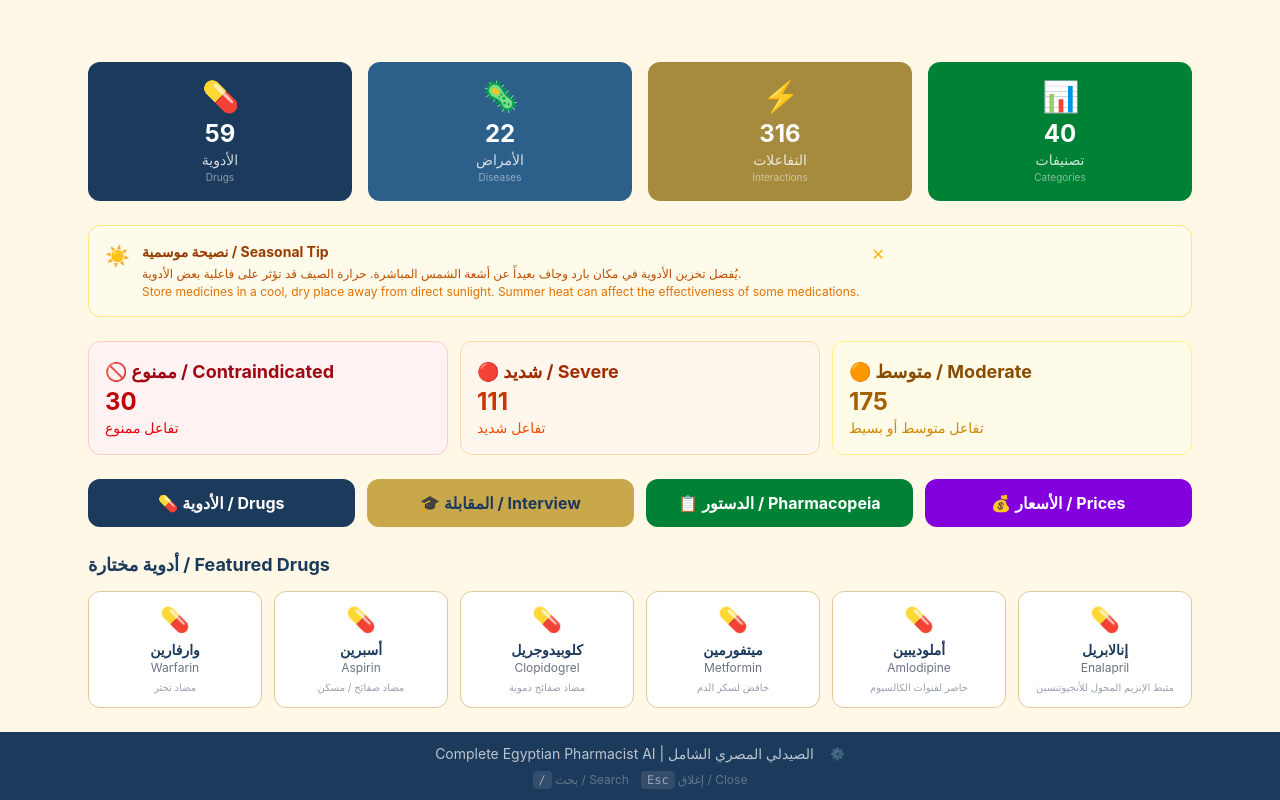
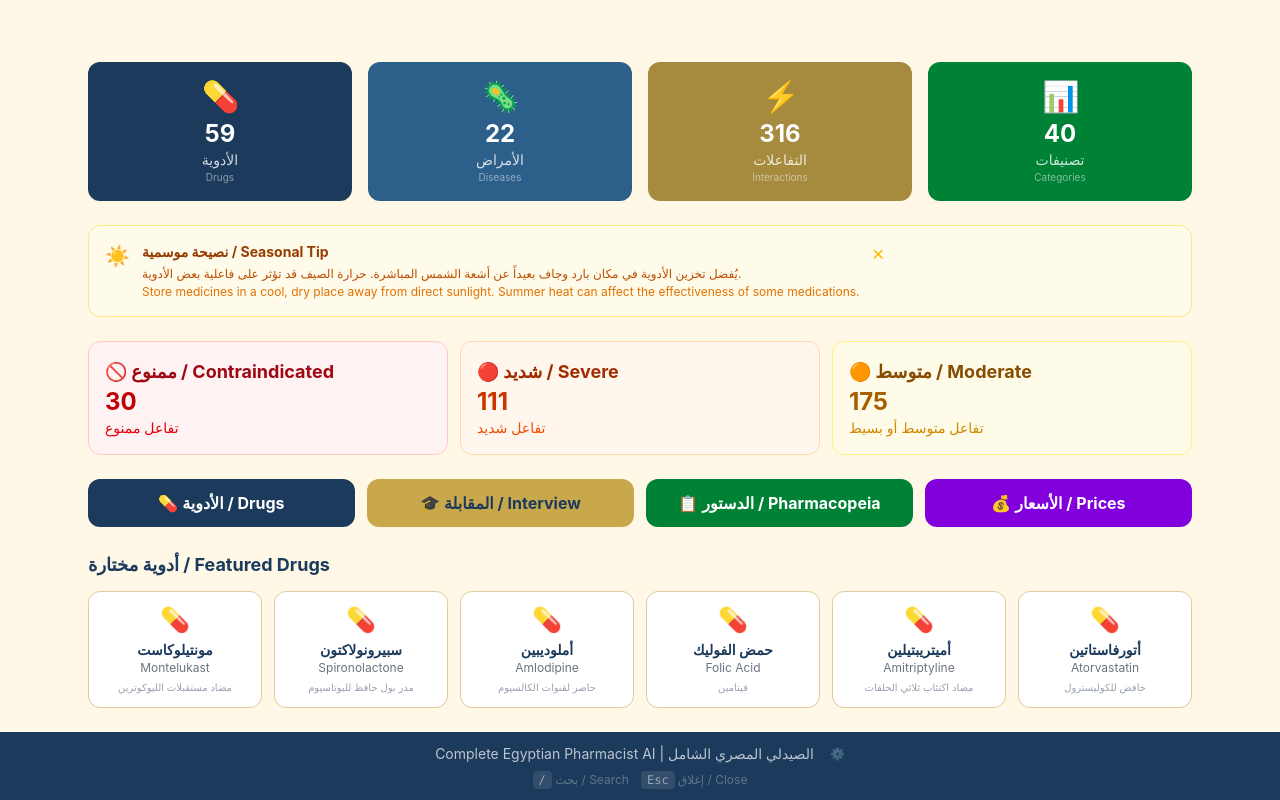
Before and after one commit to DR-MadaKamal/egyptian-pharmacist-ai, a React (Vite) app: page / in a window 1280 px wide. Shown: the part 254-1054 px from the top of the page. Built offline with nearby package versions, Linux system fonts and the light colour scheme.

Commit message:
feat: rotate featured drugs every 15s with click-to-expand detail view

```diff
--- a/src/components/Home.jsx
+++ b/src/components/Home.jsx
@@ -1,4 +1,4 @@
-import { useState, useEffect, useRef } from 'react'
+import { useState, useEffect, useRef, useMemo } from 'react'
 import { severityConfig } from '../utils/interactions.js'
 
 function AnimatedCounter({ end, suffix }) {
@@ -38,6 +38,21 @@ export default function Home({ drugs, diseases, recentlyViewed, onBrowse, onInte
     const q = quickQuery.toLowerCase()
     return d.nameEn?.toLowerCase().includes(q) || d.nameAr?.includes(q)
   }).slice(0, 5)
+
+  const enrichedDrugs = useMemo(() => drugs.filter(d => !d.edaOnly), [drugs])
+  const [featuredDrugs, setFeaturedDrugs] = useState(() => {
+    const shuffled = [...(drugs.filter(d => !d.edaOnly))].sort(() => Math.random() - 0.5)
+    return shuffled.slice(0, 6)
+  })
+  const [expandedDrug, setExpandedDrug] = useState(null)
+
+  useEffect(() => {
+    const interval = setInterval(() => {
+      const shuffled = [...enrichedDrugs].sort(() => Math.random() - 0.5)
+      setFeaturedDrugs(shuffled.slice(0, 6))
+    }, 15000)
+    return () => clearInterval(interval)
+  }, [enrichedDrugs])
   const totalInteractions = drugs.reduce((s, d) => s + d.drugInteractions.length + d.diseaseInteractions.length, 0)
   const contraindicated = drugs.reduce((s, d) =>
     s + d.drugInteractions.filter(i => i.severity === 'contraindicated').length +
@@ -49,8 +64,6 @@ export default function Home({ drugs, diseases, recentlyViewed, onBrowse, onInte
   )
 
   const categories = [...new Set(drugs.map(d => d.category))].length
-
-  const featuredDrugs = drugs.slice(0, 6)
 
   return (
     <div className="space-y-6">
@@ -178,8 +191,11 @@ export default function Home({ drugs, diseases, recentlyViewed, onBrowse, onInte
         <h2 className="text-lg font-bold text-nile mb-3">أدوية مختارة / Featured Drugs</h2>
         <div className="grid grid-cols-2 md:grid-cols-3 lg:grid-cols-6 gap-3">
           {featuredDrugs.map(drug => (
-            <div key={drug.id} className="bg-white border border-sand-dark rounded-xl p-3 text-center hover:shadow-md transition-shadow cursor-pointer"
-              onClick={() => onBrowse()}
+            <div key={drug.id}
+              onClick={() => setExpandedDrug(expandedDrug?.id === drug.id ? null : drug)}
+              className={`bg-white border rounded-xl p-3 text-center hover:shadow-md transition-all cursor-pointer ${
+                expandedDrug?.id === drug.id ? 'border-gold shadow-lg ring-2 ring-gold scale-105 z-10' : 'border-sand-dark'
+              }`}
             >
               <div className="text-2xl mb-1">{drug.formEmoji || '💊'}</div>
               <div className="font-bold text-nile text-sm">{drug.nameAr}</div>
@@ -188,6 +204,45 @@ export default function Home({ drugs, diseases, recentlyViewed, onBrowse, onInte
             </div>
           ))}
         </div>
+
+        {expandedDrug && (
+          <div className="mt-4 bg-white border border-gold rounded-xl p-5 shadow-lg">
+            <div className="flex items-start justify-between mb-3">
+              <button onClick={() => setExpandedDrug(null)} className="text-gray-400 hover:text-gray-600 text-lg">✕</button>
+              <div className="text-right flex-1 mr-3">
+                <h3 className="text-xl font-bold text-nile">{expandedDrug.nameAr}</h3>
+                <p className="text-gray-500">{expandedDrug.nameEn}</p>
+              </div>
+              <div className="text-4xl">{expandedDrug.formEmoji || '💊'}</div>
+            </div>
+            <div className="grid grid-cols-2 md:grid-cols-3 gap-3 text-sm">
+              {expandedDrug.scientificNameAr && (
+                <div><span className="text-xs text-gray-400 block">الاسم العلمي</span><span className="text-gray-700">{expandedDrug.scientificNameAr}</span></div>
+              )}
+              {expandedDrug.categoryAr && (
+                <div><span className="text-xs text-gray-400 block">التصنيف</span><span className="text-gray-700">{expandedDrug.categoryAr}</span></div>
+              )}
+              {expandedDrug.manufacturerEn && (
+                <div><span className="text-xs text-gray-400 block">الشركة المصنعة</span><span className="text-gray-700">{expandedDrug.manufacturerAr || expandedDrug.manufacturerEn}</span></div>
+              )}
+              {expandedDrug.activeIngredientAr && (
+                <div><span className="text-xs text-gray-400 block">المادة الفعالة</span><span className="text-gray-700">{expandedDrug.activeIngredientAr}</span></div>
+              )}
+              {expandedDrug.prices && expandedDrug.prices.length > 0 && (
+                <div><span className="text-xs text-gray-400 block">السعر</span><span className="text-gold-dark font-bold">{expandedDrug.prices[0].price} {expandedDrug.prices[0].unit}</span></div>
+              )}
+              {expandedDrug.descriptionAr && (
+                <div className="col-span-full"><span className="text-xs text-gray-400 block">الوصف</span><p className="text-gray-600 text-xs">{expandedDrug.descriptionAr}</p></div>
+              )}
+            </div>
+            <button
+              onClick={() => { onBrowse() }}
+              className="mt-3 text-xs text-blue-600 hover:underline"
+            >
+              عرض التفاصيل الكاملة / View full details →
+            </button>
+          </div>
+        )}
       </div>
     </div>
   )
--- a/src/index.css
+++ b/src/index.css
@@ -20,3 +20,21 @@
   background-color: #1a1a2e;
   color: #e0e0e0;
 }
+
+@keyframes fade-in {
+  from { opacity: 0; transform: translateY(8px); }
+  to { opacity: 1; transform: translateY(0); }
+}
+
+@keyframes pulse-severity {
+  0%, 100% { transform: scale(1); }
+  50% { transform: scale(1.05); }
+}
+
+main > * {
+  animation: fade-in 0.3s ease-out;
+}
+
+.severity-pulse {
+  animation: pulse-severity 2s ease-in-out infinite;
+}
```
